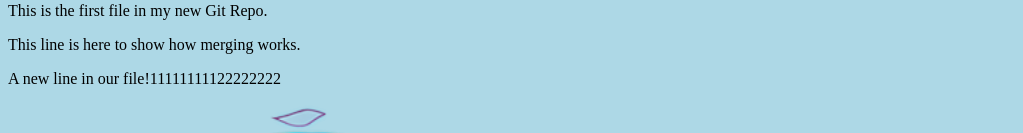
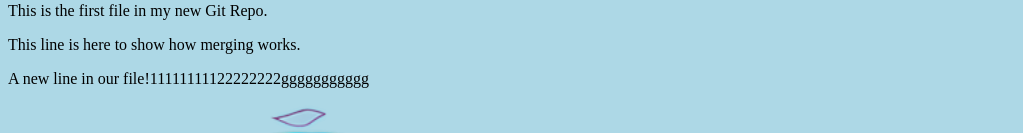
Before and after one commit to mtran05/testing, a plain HTML site: page index.html in a window 1280 px wide. Shown: the part 818-951 px from the top of the page, without its empty margins (0-1023 px from the left). Drawn offline with Linux system fonts and the light colour scheme.

Commit message:
changed test

```diff
--- a/index.html
+++ b/index.html
@@ -10,7 +10,7 @@
 <div><img src="img_hello_world.png" alt="Hello World from Space" style="width:100%;max-width:960px"></div>
 <p>This is the first file in my new Git Repo.</p>
 <p>This line is here to show how merging works.</p>
-<p>A new line in our file!11111111122222222</p>
+<p>A new line in our file!11111111122222222ggggggggggg</p>
 <div><img src="img_hello_git.png" alt="Hello Git" style="width:100%;max-width:640px"></div>
 
 </body>
```
